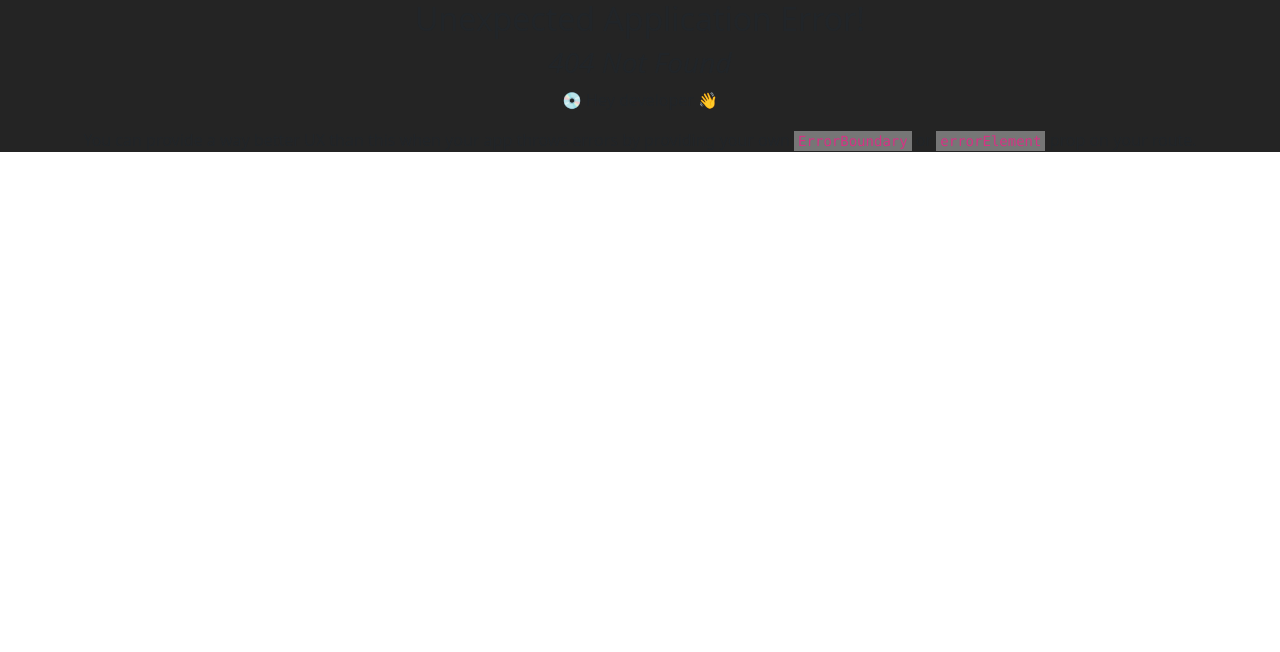
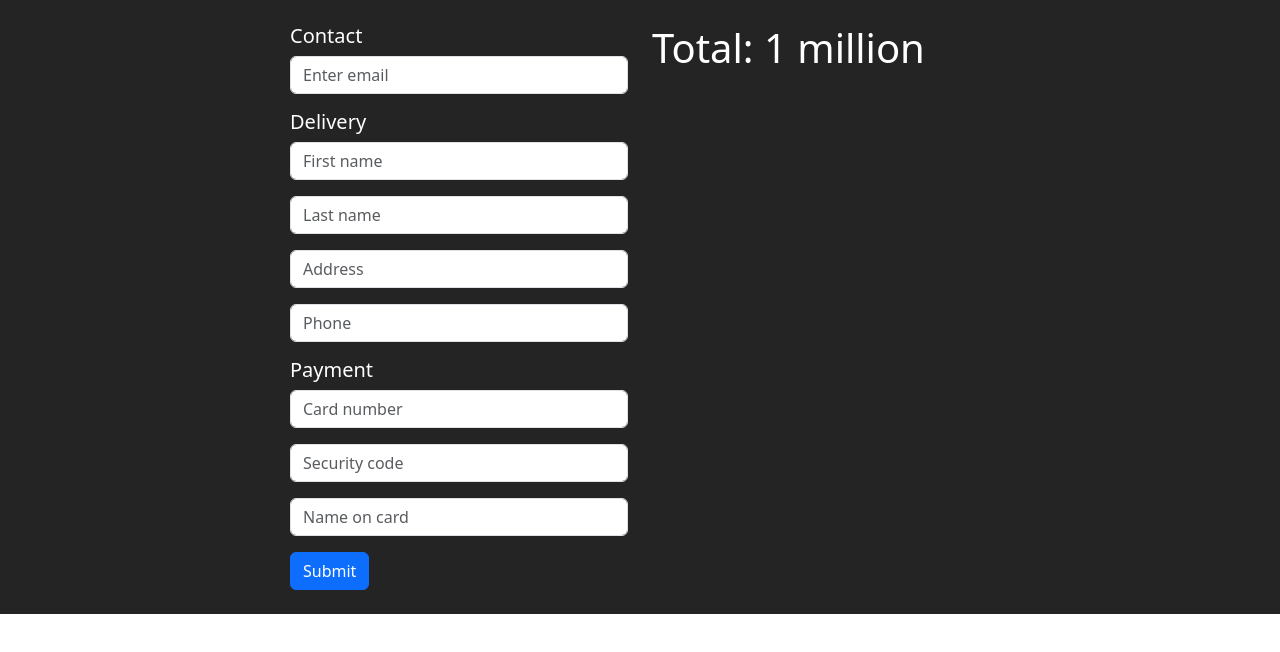
Before and after one commit to dann0088/simple-order-payment-system, a React (Vite) app in the folder frontend/: page /checkout in a window 1280 px wide. Before the commit this address had no page. Shown: the top 652 px of the page. Built offline with nearby package versions, Linux system fonts and the light colour scheme.

Commit message:
add checkout page (WIP)

```diff
--- a/frontend/src/App.css
+++ b/frontend/src/App.css
@@ -45,6 +45,11 @@
   transform: translate(-50%, -50%);
 }
 
+.center-table {
+  margin-left: auto;
+  margin-right: auto;
+}
+
 .read-the-docs {
   color: #888;
 }
--- /dev/null
+++ b/frontend/src/components/checkout.tsx
@@ -0,0 +1,99 @@
+import { useState } from "react"
+import { Button, Col, Form, Row } from "react-bootstrap"
+
+type Props = {
+    subTotal: number
+}
+
+export default function Checkout({subTotal} : Props) {
+	const [validated, setValidated] = useState(false);
+
+	const handleSubmit = (event: any) => {
+		const form = event.currentTarget;
+    if (form.checkValidity() === false) {
+      event.preventDefault();
+      event.stopPropagation();
+    }
+
+    setValidated(true);
+	}
+
+    return(
+			<div className="py-4 center-table" style={{width: 700, color: "white", textAlign: "left"}}>
+				<Row>
+					<Col>
+						<h5>Contact</h5>
+						<Form noValidate validated={validated} onSubmit={handleSubmit}>
+							<Form.Group className="mb-3" controlId="formContact">
+								<Form.Control type="text" placeholder="Enter email" required />
+								<Form.Control.Feedback type="invalid">
+									Please provide an email.
+								</Form.Control.Feedback>
+							</Form.Group>
+
+							<h5>Delivery</h5>
+							<Form.Group className="mb-3" controlId="formFirstName">
+								<Form.Control type="text" placeholder="First name" required/>
+								<Form.Control.Feedback type="invalid">
+									Please provide your first name.
+								</Form.Control.Feedback>
+							</Form.Group>
+
+							<Form.Group className="mb-3" controlId="formLastName">
+								<Form.Control type="text" placeholder="Last name" required/>
+								<Form.Control.Feedback type="invalid">
+									Please provide your last name.
+								</Form.Control.Feedback>
+							</Form.Group>
+
+							<Form.Group className="mb-3" controlId="formAddress">
+								<Form.Control type="text" placeholder="Address" required/>
+								<Form.Control.Feedback type="invalid">
+									Please provide an address.
+								</Form.Control.Feedback>
+							</Form.Group>
+
+							<Form.Group className="mb-3" controlId="formContact">
+								<Form.Control type="text" placeholder="Phone" required/>
+								<Form.Control.Feedback type="invalid">
+									Please provide your contact.
+								</Form.Control.Feedback>
+							</Form.Group>
+
+							<h5>Payment</h5>
+							<Form.Group className="mb-3" controlId="formCardNumber">
+								<Form.Control type="text" placeholder="Card number" required/>
+								<Form.Control.Feedback type="invalid">
+									Card Number is required.
+								</Form.Control.Feedback>
+							</Form.Group>
+
+							<Form.Group className="mb-3" controlId="formSecurityCode">
+								<Form.Control type="text" placeholder="Security code" required/>
+								<Form.Control.Feedback type="invalid">
+									Card Security Code is required.
+								</Form.Control.Feedback>
+							</Form.Group>
+
+							<Form.Group className="mb-3" controlId="formCardName">
+								<Form.Control type="text" placeholder="Name on card" required/>
+								<Form.Control.Feedback type="invalid">
+									Name on card is required.
+								</Form.Control.Feedback>
+							</Form.Group>
+
+							<Button variant="primary" type="submit">
+								Submit
+							</Button>
+						</Form>
+				</Col>
+
+				<Col>
+					<h1>Total: 1 million</h1>
+				</Col>
+				</Row>
+
+			</div>
+
+    )
+}
--- a/frontend/src/components/navBar.tsx
+++ b/frontend/src/components/navBar.tsx
@@ -1,3 +1,4 @@
+import { Nav } from 'react-bootstrap';
 import Container from 'react-bootstrap/Container';
 import Navbar from 'react-bootstrap/Navbar';
 import { Link } from 'react-router-dom';
@@ -12,6 +13,9 @@ function NavBar({quantity} : Props) {
       <Navbar className="bg-body-tertiary navbar">
         <Container>
             <Navbar.Brand className="homeName"><b>Exercise</b></Navbar.Brand>
+            <Nav className="me-auto">
+            <Nav.Link href="/products">Products</Nav.Link>
+          </Nav>
             <Navbar.Text className="cart">
             <Link to={"/cart"}><b>Cart({quantity})</b></Link>
             </Navbar.Text>
--- a/frontend/src/components/productDetails.tsx
+++ b/frontend/src/components/productDetails.tsx
@@ -64,6 +64,7 @@ export default function ProductDetails() {
     }
     localCartList.push(cartData);
     localStorage.setItem("cartList", JSON.stringify(localCartList));
+    // localStorage.setItem("cartList", JSON.stringify([]));
     setCartCount((cartCount) => cartCount + 1);
   }
 
@@ -99,7 +100,7 @@ export default function ProductDetails() {
         sizeText = 'small';
         break;
       case 1:
-        sizeText = 'meduim';
+        sizeText = 'medium';
         break;
       case 2:
         sizeText = 'large';
--- a/frontend/src/components/products.tsx
+++ b/frontend/src/components/products.tsx
@@ -2,7 +2,6 @@ import { useState } from "react";
 import { Link, useLoaderData } from "react-router-dom";
 import { Button, Card, Col, Container, Row } from "react-bootstrap";
 import NavBar from "./navBar";
-import "./products.css"
 
 export default function Products() {
   const result: any = useLoaderData();
--- a/frontend/src/main.tsx
+++ b/frontend/src/main.tsx
@@ -8,6 +8,7 @@ import Cart from './components/cart.tsx';
 // import '../node_modules/bootstrap/dist/css/bootstrap.min.css';
 import 'bootstrap/dist/css/bootstrap.min.css';
 import './index.css';
+import Checkout from './components/checkout.tsx';
 
 
 const fetchProducts = async () => {
@@ -47,6 +48,10 @@ const router = createBrowserRouter([
     path: "/cart",
     element: <Cart/>,
   },
+  {
+    path: "/checkout",
+    element: <Checkout/>,
+  },
 ])
 
 ReactDOM.createRoot(document.getElementById('root')!).render(
```
Also changed, not shown: frontend/src/components/cart.tsx (+38 -18 lines), frontend/src/components/products.css (deleted, +0 -15 lines).
